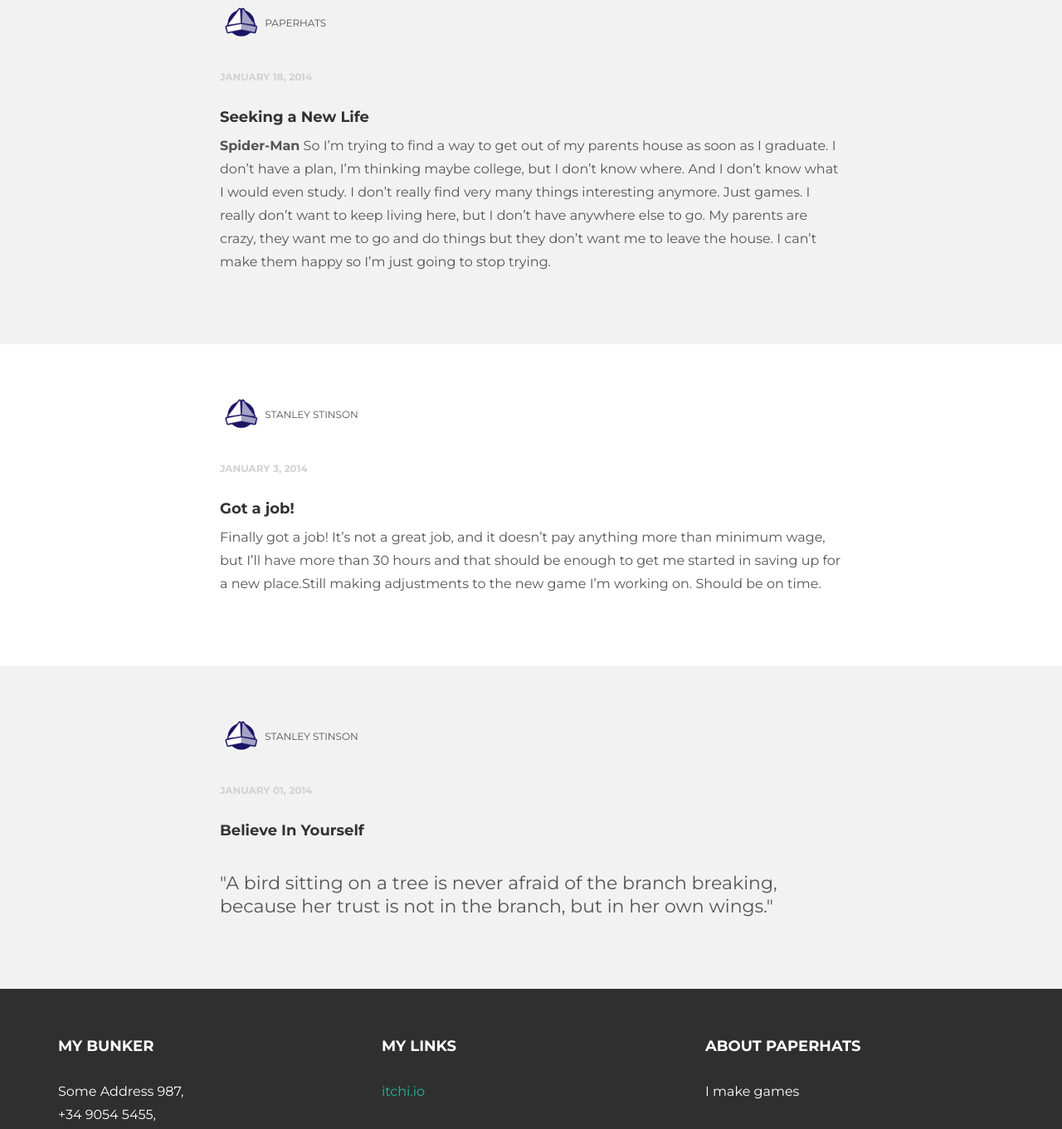
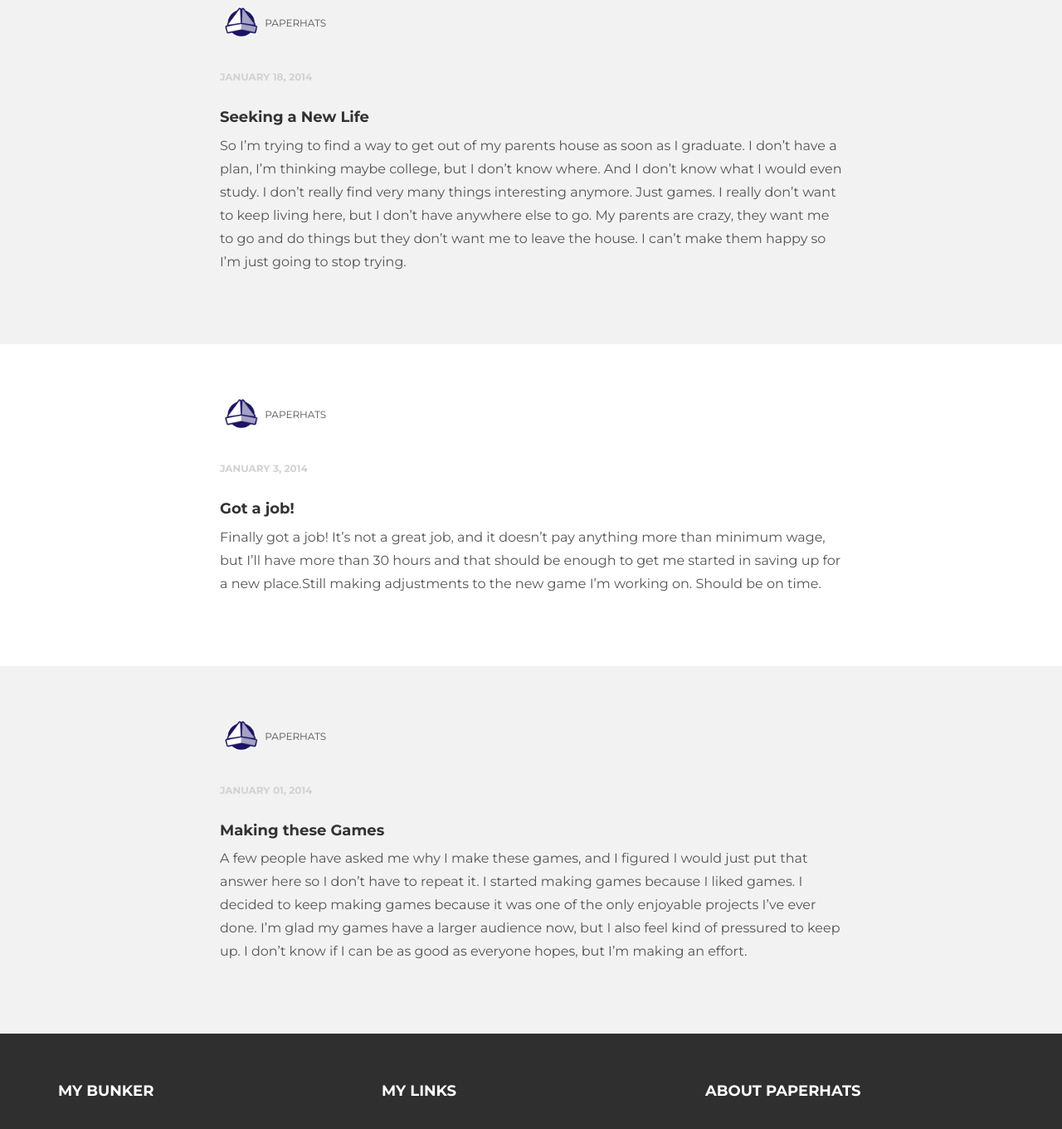
Before and after one commit to rajin-s/paperhats, a website: page web/blog.html in a window 1280 px wide. Shown: the part 248-1609 px from the top of the page at 83% size. Drawn offline with nearby package versions, Linux system fonts and the light colour scheme.

Commit message:
Change some small blog things

```diff
--- a/web/blog.html
+++ b/web/blog.html
@@ -56,7 +56,7 @@
 					<p><img src="assets/img/user.png" width="50px" height="50px"> <ba>paperhats</ba></p>
 					<p><bd>January 18, 2014</bd></p>
 					<h4>Seeking a New Life</h4>
-					<p><b>Spider-Man</b> So I’m trying to find a way to get out of my parents house as soon as I graduate. I don’t have a plan, I’m thinking maybe college, but I don’t know where. And I don’t know what I would even study. I don’t really find very many things interesting anymore. Just games. I really don’t want to keep living here, but I don’t have anywhere else to go. My parents are crazy, they want me to go and do things but they don’t want me to leave the house. I can’t make them happy so I’m just going to stop trying.
+					<p>So I’m trying to find a way to get out of my parents house as soon as I graduate. I don’t have a plan, I’m thinking maybe college, but I don’t know where. And I don’t know what I would even study. I don’t really find very many things interesting anymore. Just games. I really don’t want to keep living here, but I don’t have anywhere else to go. My parents are crazy, they want me to go and do things but they don’t want me to leave the house. I can’t make them happy so I’m just going to stop trying.
           </p>
 				</div>
 
@@ -69,7 +69,7 @@
 	    <div class="container">
 			<div class="row">
 				<div class="col-lg-8 col-lg-offset-2">
-					<p><img src="assets/img/user.png" width="50px" height="50px"> <ba>Stanley Stinson</ba></p>
+					<p><img src="assets/img/user.png" width="50px" height="50px"> <ba>paperhats</ba></p>
 					<p><bd>January 3, 2014</bd></p>
 					<h4>Got a job!</h4>
 					<p>Finally got a job! It’s not a great job, and it doesn’t pay anything more than minimum wage, but I’ll have more than 30 hours and that should be enough to get me started in saving up for a new place.Still making adjustments to the new game I’m working on. Should be on time.
@@ -85,10 +85,10 @@
 	    <div class="container">
 			<div class="row">
 				<div class="col-lg-8 col-lg-offset-2">
-					<p><img src="assets/img/user.png" width="50px" height="50px"> <ba>Stanley Stinson</ba></p>
+					<p><img src="assets/img/user.png" width="50px" height="50px"> <ba>paperhats</ba></p>
 					<p><bd>January 01, 2014</bd></p>
-					<h4>Believe In Yourself</h4>
-					<p class="bq">"A bird sitting on a tree is never afraid of the branch breaking, because her trust is not in the branch, but in her own wings."</p>
+					<h4>Making these Games</h4>
+					<p>A few people have asked me why I make these games, and I figured I would just put that answer here so I don’t have to repeat it. I started making games because I liked games. I decided to keep making games because it was one of the only enjoyable projects I’ve ever done. I’m glad my games have a larger audience now, but I also feel kind of pressured to keep up. I don’t know if I can be as good as everyone hopes, but I’m making an effort.</p>
 				</div>
 
 			</div><!-- /row -->
```
